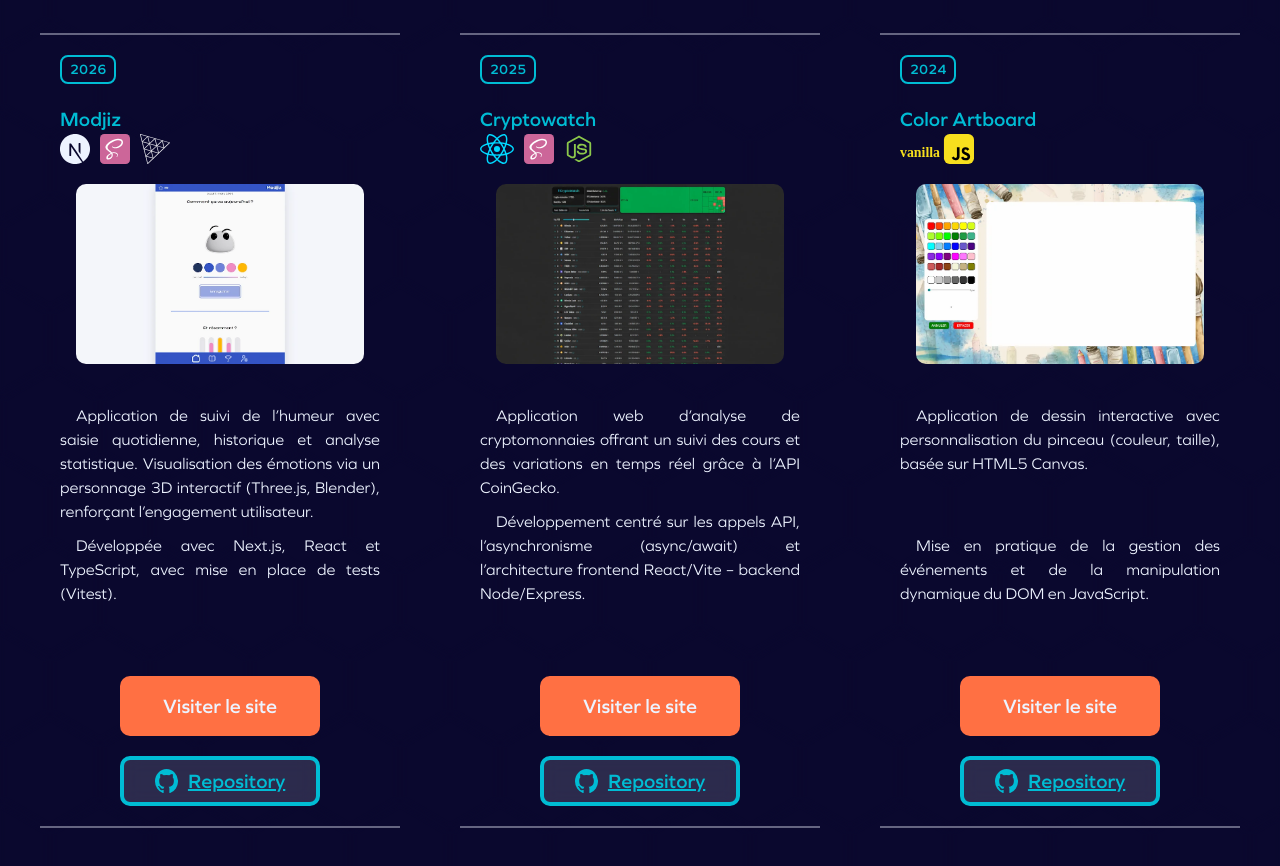
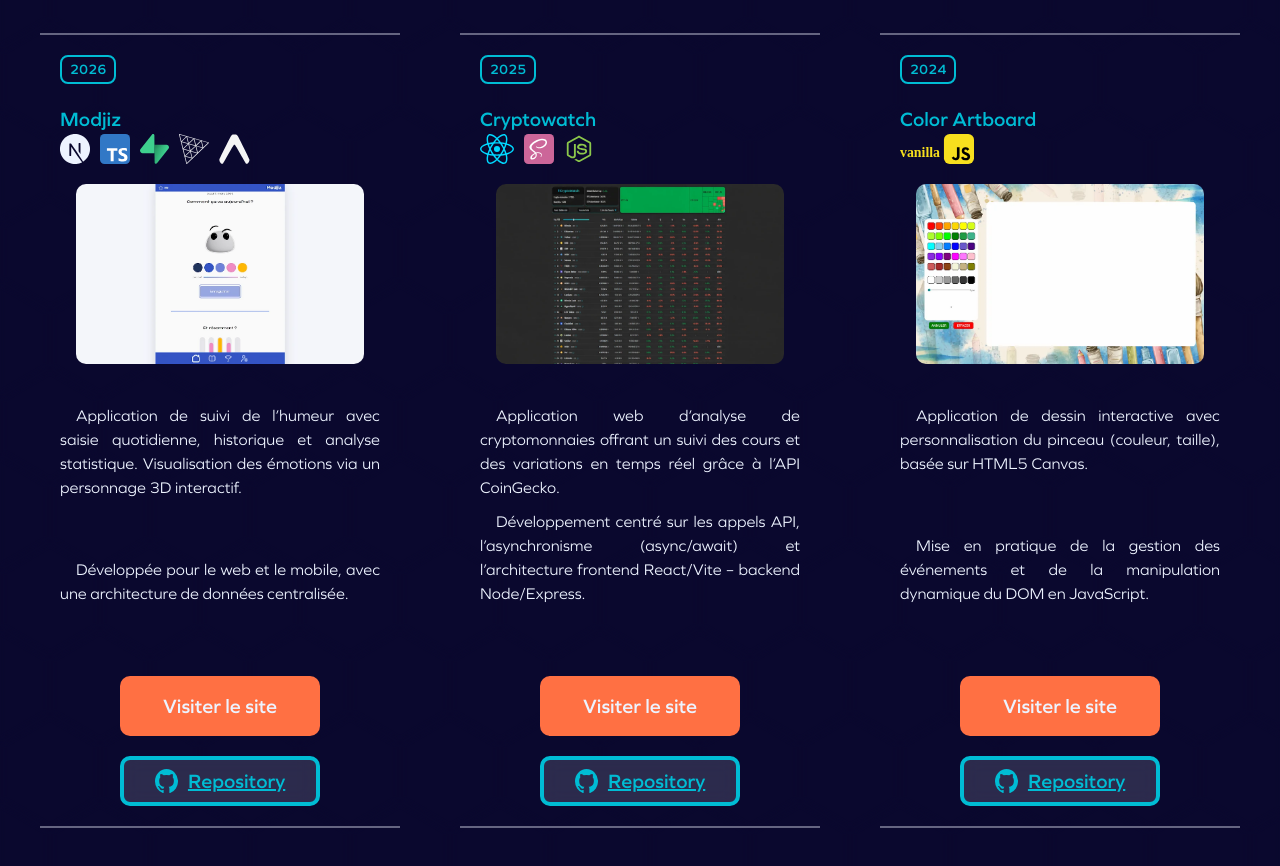
Before and after one commit to PYXHD/Portfolio, a React (Vite) app: page / in a window 1280 px wide. Shown: the part 960-1826 px from the top of the page. Built offline with nearby package versions, Linux system fonts and the light colour scheme.

Commit message:
adjust Modjiz component

```diff
--- a/src/components/Modjiz.jsx
+++ b/src/components/Modjiz.jsx
@@ -1,6 +1,10 @@
 import iconNext from "../assets/icons/stack_next.svg";
 import iconSass from "../assets/icons/stack_sass.svg";
 import iconThree from "../assets/icons/stack_three.svg";
+import iconSupabase from "../assets/icons/stack_supabase.svg";
+import iconTs from "../assets/icons/stack_ts.svg";
+import iconExpo from "../assets/icons/stack_expo.svg";
+
 import blueGithub from "../assets/icons/med_blueGithub.svg";
 
 import modjizPic from "../assets/images/modjiz.webp";
@@ -14,8 +18,10 @@ function Modjiz() {
           <h3 className="project_title">Modjiz</h3>
           <div className="project_icons">
             <img src={iconNext} alt="Next Icon" />
-            <img src={iconSass} alt="Sass Icon" />
+            <img src={iconTs} alt="Typescript Icon" />
+            <img src={iconSupabase} alt="Supabase Icon" />
             <img src={iconThree} alt="Three Icon" />
+            <img src={iconExpo} alt="Expo Icon" />
           </div>
         </div>
         <img className="project_img" src={modjizPic} alt="Modjiz" />
@@ -24,12 +30,11 @@ function Modjiz() {
         <p className="project_text">
           Application de suivi de l’humeur avec saisie quotidienne, historique
           et analyse statistique. Visualisation des émotions via un personnage
-          3D interactif (Three.js, Blender), renforçant l’engagement
-          utilisateur.
+          3D interactif.
         </p>
         <p className="project_text">
-          Développée avec Next.js, React et TypeScript, avec mise en place de
-          tests (Vitest).
+          Développée pour le web et le mobile, avec une architecture de données
+          centralisée.
         </p>
       </div>
       <div className="project_btnInner">
```
